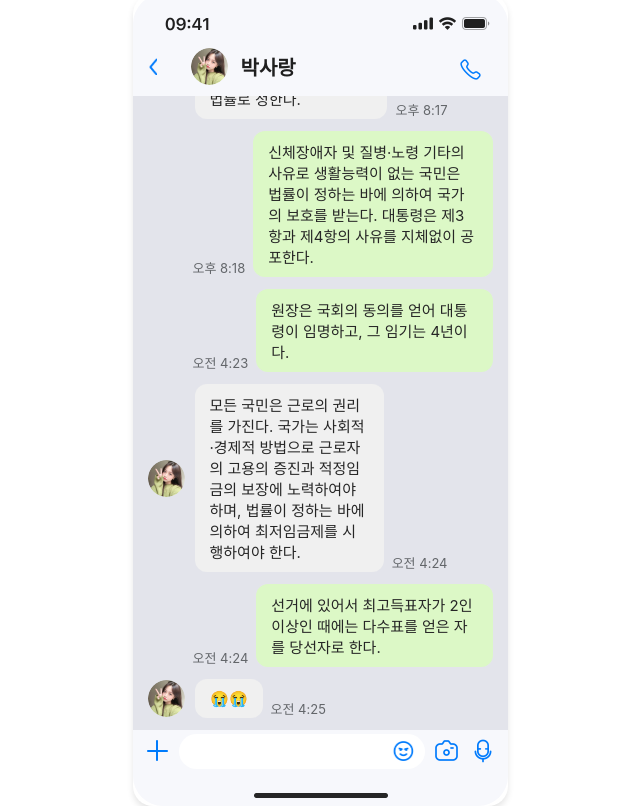
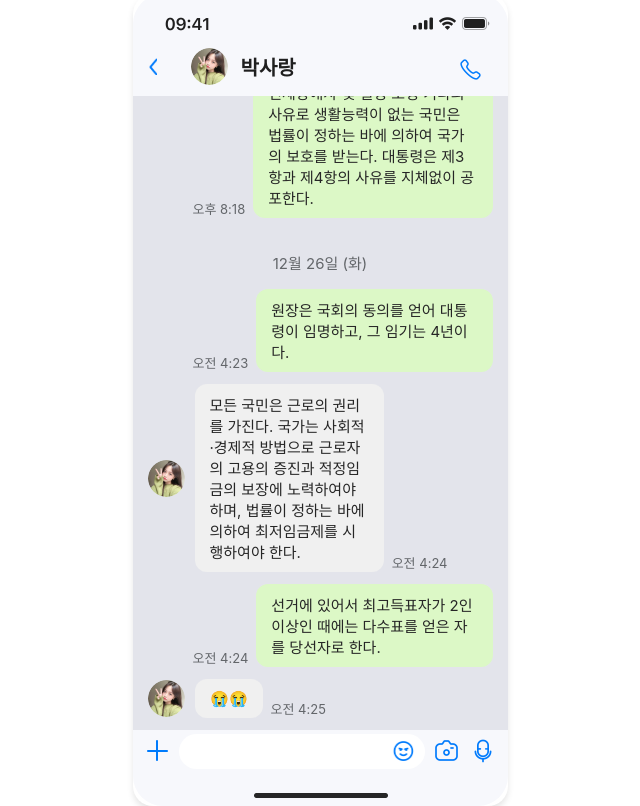
Before and after one commit to CEOS-Developers/react-messenger-19th, a React (Create React App) app: page / in a window 1280 px wide. Shown: the whole page, without its empty margins (320-960 px from the left). Built offline with nearby package versions, Linux system fonts and the light colour scheme.

Commit message:
fix : 날짜오류해결

```diff
--- a/src/components/chat/ChatMessages.tsx
+++ b/src/components/chat/ChatMessages.tsx
@@ -16,9 +16,9 @@ function convertDateFormat(dateString: string) {
 
 // 날짜별로 메세지 그룹화하기!!
 const groupMessagesByDate = (messages: Message[]) => {
-  const grouped: { [key: string]: Message[][] } = {}; // 날짜별로 메시지 그룹의 배열을 저장
+  const grouped: { [key: string]: Message[][] } = {};
   messages.forEach((message) => {
-    const dateKey = new Date(convertDateFormat(message.timestamp)).toLocaleDateString('ko-KR', {
+    const dateKey = new Date(message.timestamp).toLocaleDateString('ko-KR', {
       year: 'numeric',
       month: '2-digit',
       day: '2-digit',
```
